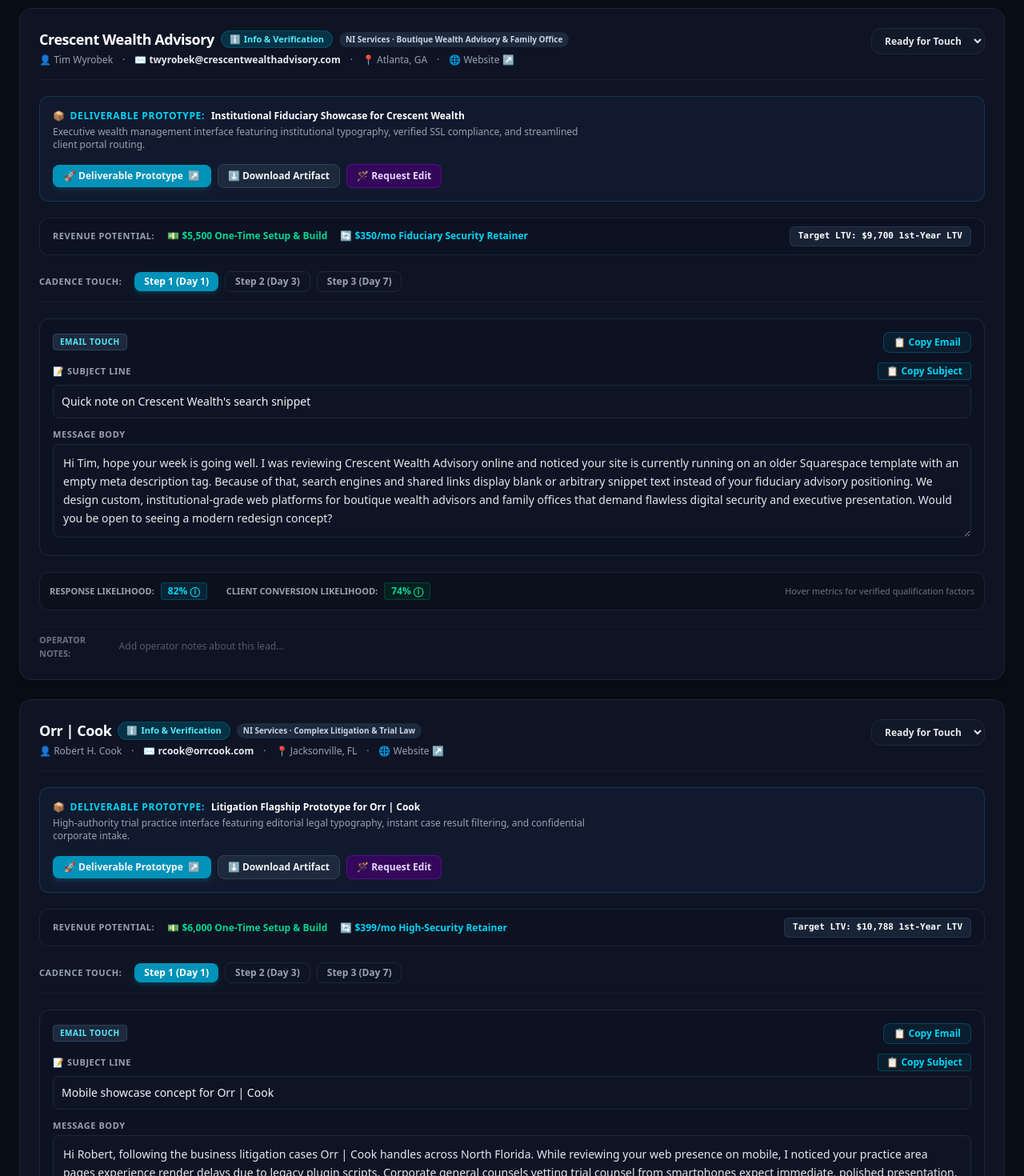
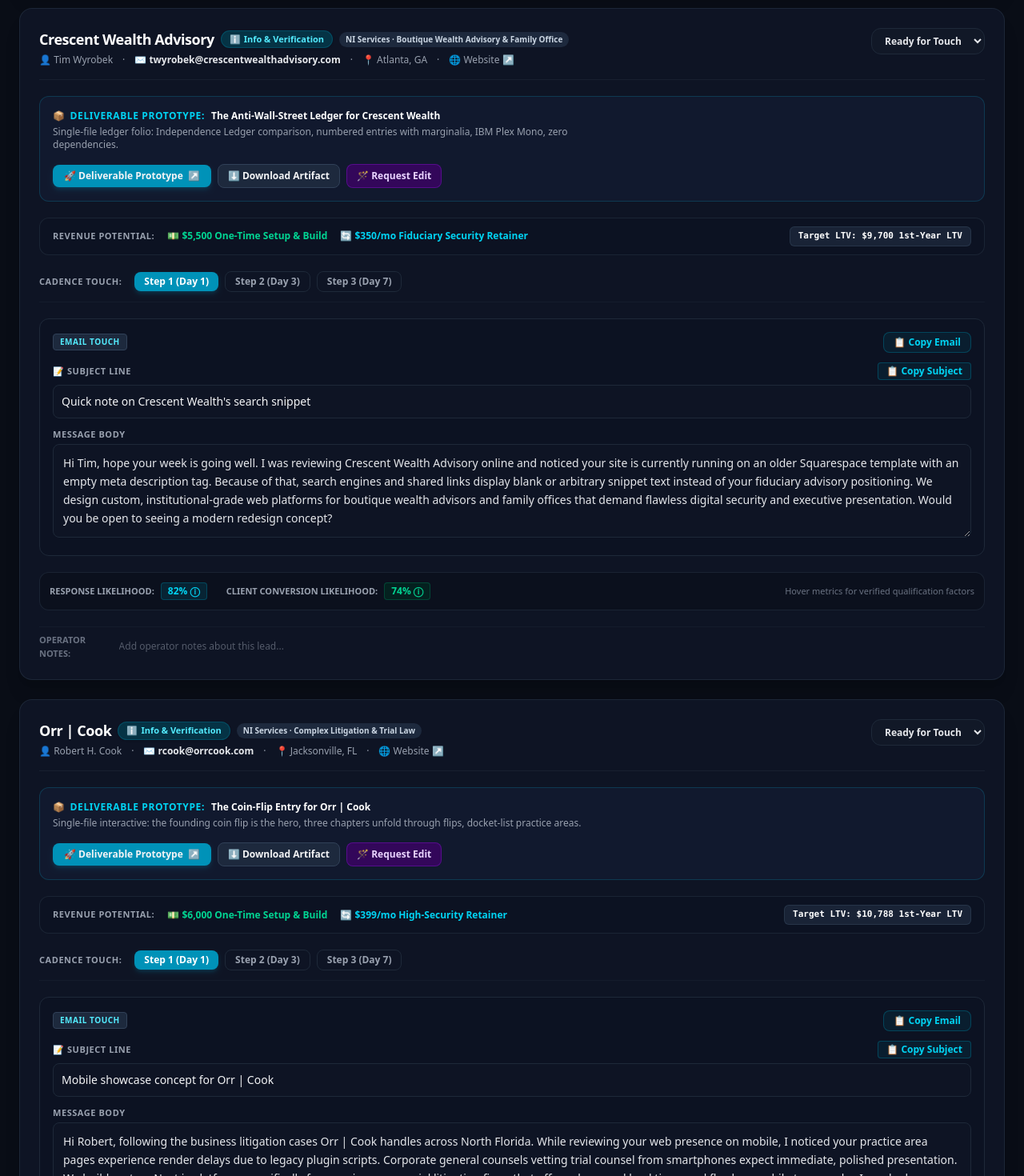
Before and after one commit to northsideventuresllc-sketch/northsideventuresgroup, a Next.js app: page /ni-outreach in a window 1280 px wide. Shown: the part 1120-2590 px from the top of the page at 80% size. Built offline with nearby package versions, Linux system fonts and the light colour scheme.

Commit message:
Update all 9 remaining deliverable metadata entries to match new prototypes
Updated titles and descriptions for multiple deliverable prototypes in the ni-outreach-data.ts file.

```diff
--- a/src/data/ni-outreach-data.ts
+++ b/src/data/ni-outreach-data.ts
@@ -294,12 +294,12 @@
       ]
     },
     deliverablePrototype: {
-      title: "Institutional Fiduciary Showcase for Crescent Wealth",
+      title: "The Anti-Wall-Street Ledger for Crescent Wealth",
       type: "interactive_html",
       previewUrl: "/prototypes/crescent-wealth-preview.html",
       downloadUrl: "/prototypes/crescent-wealth-preview.html",
       downloadFilename: "crescent-wealth-prototype.html",
-      description: "Executive wealth management interface featuring institutional typography, verified SSL compliance, and streamlined client portal routing.",
+      description: "Single-file ledger folio: Independence Ledger comparison, numbered entries with marginalia, IBM Plex Mono, zero dependencies.",
       receipts: [
         {
           id: "rcpt-cw-1",
@@ -426,12 +426,12 @@
       ]
     },
     deliverablePrototype: {
-      title: "Litigation Flagship Prototype for Orr | Cook",
+      title: "The Coin-Flip Entry for Orr | Cook",
       type: "interactive_html",
       previewUrl: "/prototypes/orr-cook-preview.html",
       downloadUrl: "/prototypes/orr-cook-preview.html",
       downloadFilename: "orr-cook-prototype.html",
-      description: "High-authority trial practice interface featuring editorial legal typography, instant case result filtering, and confidential corporate intake.",
+      description: "Single-file interactive: the founding coin flip is the hero, three chapters unfold through flips, docket-list practice areas.",
       receipts: [
         {
           id: "rcpt-oc-1",
@@ -559,12 +559,12 @@
       ]
     },
     deliverablePrototype: {
-      title: "Commercial Builder Digital Flagship for Dowdle",
+      title: "The Word-on-the-Street Wall for Dowdle",
       type: "interactive_html",
       previewUrl: "/prototypes/dowdle-construction-preview.html",
       downloadUrl: "/prototypes/dowdle-construction-preview.html",
       downloadFilename: "dowdle-construction-prototype.html",
-      description: "Fast commercial construction portfolio featuring modern image compression, sub-contractor bid intake, and safety credentials showcase.",
+      description: "Single-file showcase: rotating client-testimonial hero, Nashville project map with was-became story cards, zero dependencies.",
       receipts: [
         {
           id: "rcpt-dc-1",
@@ -691,12 +691,12 @@
       ]
     },
     deliverablePrototype: {
-      title: "Bespoke Cross-Border Tax Flagship for Massey CPA",
+      title: "The 60-Second Tax Quiz for Massey CPA",
       type: "interactive_html",
       previewUrl: "/prototypes/massey-cpa-preview.html",
       downloadUrl: "/prototypes/massey-cpa-preview.html",
       downloadFilename: "massey-cpa-prototype.html",
-      description: "Executive international tax advisory platform with instant consultation booking, secure document upload gateway, and multi-currency tax guides.",
+      description: "Single-file interactive: the tax quiz is the landing, five questions with scored outcomes, services phrased as client questions.",
       receipts: [
         {
           id: "rcpt-mc-1",
@@ -824,12 +824,12 @@
       ]
     },
     deliverablePrototype: {
-      title: "Executive Search Flagship for Neil Fink Associates",
+      title: "The Title Card for Neil Fink Associates",
       type: "interactive_html",
       previewUrl: "/prototypes/neil-fink-preview.html",
       downloadUrl: "/prototypes/neil-fink-preview.html",
       downloadFilename: "neil-fink-prototype.html",
-      description: "Editorial, minimalist executive recruitment interface featuring discreet placement case studies and private board inquiry funnels.",
+      description: "Single-file production: film title-card hero, searches as billing blocks, cast-and-credit roster, production-phase process.",
       receipts: [
         {
           id: "rcpt-nf-1",
@@ -957,12 +957,12 @@
       ]
     },
     deliverablePrototype: {
-      title: "Commercial Syndication Flagship for ReInvest Capital",
+      title: "The Deal Wall for ReInvest Capital",
       type: "interactive_html",
       previewUrl: "/prototypes/reinvest-capital-preview.html",
       downloadUrl: "/prototypes/reinvest-capital-preview.html",
       downloadFilename: "reinvest-capital-prototype.html",
-      description: "Institutional real estate syndication platform featuring interactive property asset cards, accredited investor gates, and secure portal links.",
+      description: "Single-file mosaic: fourteen collectible deal tiles with slide-in panels, sector filters, trading-floor sign-plate hero.",
       receipts: [
         {
           id: "rcpt-rc-1",
@@ -1096,12 +1096,12 @@
       ]
     },
     deliverablePrototype: {
-      title: "Luxury Editorial Media Kit & Showcase for Proffitt PR",
+      title: "The Emerald Coast Issue for Proffitt PR",
       type: "interactive_html",
       previewUrl: "/prototypes/proffitt-pr-preview.html",
       downloadUrl: "/prototypes/proffitt-pr-preview.html",
       downloadFilename: "proffitt-pr-prototype.html",
-      description: "Editorial PR showcase with smooth project animations, 1-click interactive press releases, and client roster galleries.",
+      description: "Single-file magazine: newsstand-cover hero, thirteen-card season ledger, narrative client address book.",
       receipts: [
         {
           id: "rcpt-pp-1",
@@ -1228,12 +1228,12 @@
       ]
     },
     deliverablePrototype: {
-      title: "Fiduciary Wealth Management Flagship for Westgate Capital",
+      title: "The Two Doors for Westgate Capital",
       type: "interactive_html",
       previewUrl: "/prototypes/westgate-capital-preview.html",
       downloadUrl: "/prototypes/westgate-capital-preview.html",
       downloadFilename: "westgate-capital-prototype.html",
-      description: "Executive wealth management interface with secure client login redirects, fiduciary disclosure footers, and institutional typography.",
+      description: "Single-file fork: employer/individual doors re-orient the entire page, fiduciary story as dated record strip.",
       receipts: [
         {
           id: "rcpt-wc-1",
@@ -1367,12 +1367,12 @@
       ]
     },
     deliverablePrototype: {
-      title: "Sculptural Architectural Showcase for Arch11",
+      title: "Sheet A-000 for Arch11",
       type: "interactive_html",
       previewUrl: "/prototypes/arch11-preview.html",
       downloadUrl: "/prototypes/arch11-preview.html",
       downloadFilename: "arch11-prototype.html",
-      description: "Full-bleed photographic showcase for modern architecture, eliminating horizontal scroll lag with smooth responsive touch galleries.",
+      description: "Single-file drawing set: drafting cover-sheet hero, sketch-to-structure sliders, mono title blocks.",
       receipts: [
         {
           id: "rcpt-a11-1",
```
